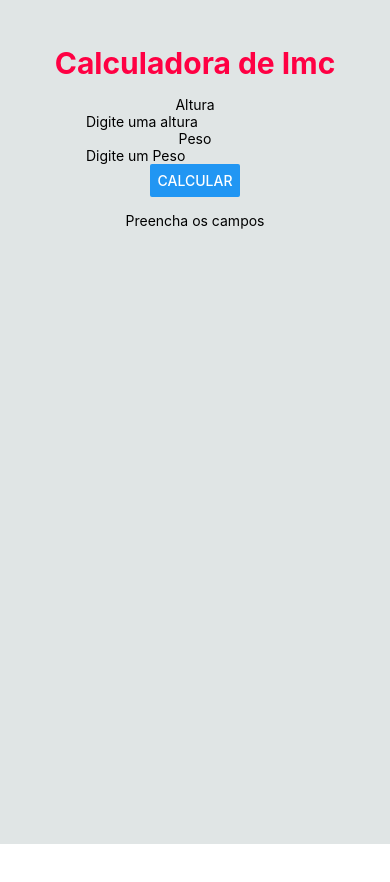
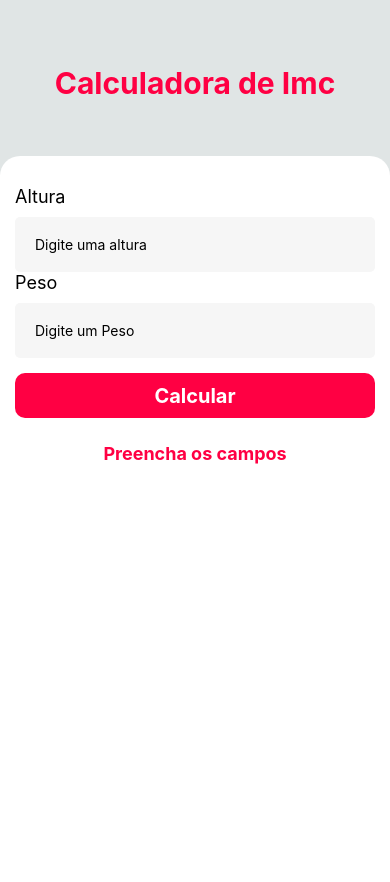
Before and after one commit to ThaysonScript/App-React-Native-Exemple, a React Native app: screen / in a window 390 px wide. Shown: the top 882 px of the page. Before the commit the page ends 844 px from the top, so only its background shows below. Built offline with nearby package versions, Linux system fonts and the light colour scheme.

Commit message:
completed - app

```diff
--- a/src/components/Form/ResultImc/index.js
+++ b/src/components/Form/ResultImc/index.js
@@ -1,13 +1,28 @@
 import React from "react";
-import { View, Text } from "react-native";
+import { View, Text, TouchableOpacity, Share } from "react-native";
 import styles from "./style";
 
 export default function ResultImc(props) {
+  const onShare = async () => {
+    const resultShare = await Share.share({
+      message: `Meu imc hoje e: ${props.resultImc}`,
+    });
+  };
   return (
     <View style={styles.boxResult}>
-        {/* imprimir resultado do calculo do imc */}
-        <Text style={styles.text}>{ props.messageResultImc }</Text>
-        <Text>{ props.resultImc }</Text>
+      <View>
+        {props.resultImc !== null ? (
+          <TouchableOpacity style={styles.boxShareButton} onPress={onShare}>
+            <Text style={styles.textShared}>Share</Text>
+          </TouchableOpacity>
+        ) : (
+          <View />
+        )}
+      </View>
+
+      {/* imprimir resultado do calculo do imc */}
+      <Text style={styles.text}>{props.messageResultImc}</Text>
+      <Text style={styles.textResult}>{props.resultImc}</Text>
     </View>
   );
 }
--- a/src/components/Form/ResultImc/style.js
+++ b/src/components/Form/ResultImc/style.js
@@ -2,11 +2,34 @@ import { StyleSheet } from 'react-native';
 
 const styles = StyleSheet.create({
     boxResult: {
+        flex: 1,
+        paddingTop: 10,
+        borderRadius: 20,
         alignItems: 'center',
-        justifyContent: 'center'
     },
     text: {
-        marginTop: 15
+        fontSize: 18,
+        color: '#ff0043',
+        fontWeight: 'bold'
+    },
+    textResult: {
+        fontSize: 30,
+        color: '#ff0043',
+        fontWeight: 'bold'
+    },
+    boxShareButton: {
+        backgroundColor: '#40E0D0',
+        paddingTop: 10,
+        paddingBottom: 10,
+        paddingLeft: 20,
+        paddingRight: 20,
+        borderRadius: 10,
+        marginBottom: 10
+    },
+    textShared: {
+        color: 'white',
+        fontSize: 18,
+        fontWeight: 'bold'
     },
 });
 
--- a/src/components/Form/index.js
+++ b/src/components/Form/index.js
@@ -1,59 +1,92 @@
 import React, { useState } from "react";
-import { View, Text, TextInput, Button } from "react-native";
+import { View, Text,
+  TextInput, TouchableOpacity,
+  Vibration, Pressable,
+  Keyboard } from "react-native";
 import ResultImc from "./ResultImc/";
 import styles from "./style";
 
 export default function Form() {
-
   // alterando estados com useState
-  const [altura, setAltura] = useState(null)
-  const [peso, setPeso] = useState(null)
-  const [messageImc, setMessageImc] = useState("Preencha os campos")
-  const [imc, setImc] = useState(null)
-  const [textButton, setTextButton] = useState("Calcular")
+  const [altura, setAltura] = useState(null);
+  const [peso, setPeso] = useState(null);
+  const [messageImc, setMessageImc] = useState("Preencha os campos");
+  const [imc, setImc] = useState(null);
+  const [textButton, setTextButton] = useState("Calcular");
+  const [errorMessage, setErrorMessage] = useState(null);
 
   function CalcularImc() {
-    let calculo = setImc((peso / (altura * altura)).toFixed(2))
-    return calculo
+    let alturaFormated = altura.replace(',', '.')
+    let calculo = setImc((peso / (alturaFormated * alturaFormated)).toFixed(2));
+    return calculo;
+  }
+
+  function Verificar() {
+    if (imc == null) {
+      Vibration.vibrate();
+      setErrorMessage("*campo obrigatorio*");
+    }
   }
 
   function ValidarCampos() {
-    if(peso !== null && altura !== null) {
+    if (peso !== null && altura !== null) {
       // calcular o imc
-      CalcularImc()
+      CalcularImc();
 
       // definir como vazio para realizar outro calculo
-      setAltura(null)
-      setPeso(null)
+      setAltura(null);
+      setPeso(null);
 
       // modificar propriedades do useState
-      setMessageImc("Seu imc e: ")
-      setTextButton("Calcular novamente")
-    }
-    else {
-      setImc(null)
-      setTextButton("Calcular")
-      setMessageImc("Preencha os campos")
+      setMessageImc("Seu imc e: ");
+      setTextButton("Calcular novamente");
+      setErrorMessage(null);
+    } else {
+      Verificar();
+      setImc(null);
+      setTextButton("Calcular");
+      setMessageImc("Preencha os campos");
     }
   }
 
   return (
-    <View>
+    <Pressable style={styles.boxForm} onPress={Keyboard.dismiss}>
       <View style={styles.form}>
-        <Text>Altura</Text>
+        <Text style={styles.formLabel}>Altura</Text>
+        <Text style={styles.errorMessage}>{errorMessage}</Text>
+
         {/* onchangetext = mudar o useState( estado ) a cada digito */}
         {/* value = definir o valor como o estado atual do setAltura */}
-        <TextInput onChangeText={setAltura} value={altura} placeholder="Digite uma altura" keyboardType="numeric" />
+        <TextInput
+          onChangeText={setAltura}
+          value={altura}
+          placeholder="Digite uma altura"
+          keyboardType="numeric"
+          style={styles.input}
+        />
 
-        <Text>Peso</Text>
-        <TextInput onChangeText={setPeso} value={peso} placeholder="Digite um Peso" keyboardType="numeric" />
+        <Text style={styles.formLabel}>Peso</Text>
+        <Text style={styles.errorMessage}>{errorMessage}</Text>
+
+        <TextInput
+          onChangeText={setPeso}
+          value={peso}
+          placeholder="Digite um Peso"
+          keyboardType="numeric"
+          style={styles.input}
+        />
 
         {/* onPress = onClick de html */}
         {/* () => ValidarCampos() == chamar funcao calcularIMC quando click button */}
-        <Button title={textButton} onPress={() => ValidarCampos()}/>
+        <TouchableOpacity
+          onPress={() => ValidarCampos()}
+          style={styles.botaoCalcular}
+        >
+          <Text style={styles.textBotao}>{textButton}</Text>
+        </TouchableOpacity>
       </View>
 
       <ResultImc messageResultImc={messageImc} resultImc={imc} />
-    </View>
+    </Pressable>
   );
 }
--- a/src/components/Form/style.js
+++ b/src/components/Form/style.js
@@ -1,9 +1,51 @@
 import { StyleSheet } from 'react-native';
 
 const styles = StyleSheet.create({
+    boxForm: {
+        width: '100%',
+        height: '100%',
+        bottom: 0,
+        backgroundColor: '#ffffff',
+        marginTop: 40,
+        borderTopLeftRadius: 20,
+        borderTopRightRadius: 20
+    },
     form: {
+        width: '100%',
+        height: 'auto',
+        marginTop: 15,
+        padding: 15
+    },
+
+    formLabel: {
+        color: '#000000',
+        fontSize: 18,
+        marginBottom: 10
+    },
+    input: {
+        width: '100%',
+        height: 55,
+        paddingLeft: 20,
+        backgroundColor: '#f6f6f6',
+        borderRadius: 5,
+    },
+    botaoCalcular: {
+        borderRadius: 10,
+        backgroundColor: '#ff0043',
+        height: 45,
+        justifyContent: 'center',
         alignItems: 'center',
-        justifyContent: 'center'
+        marginTop:15
+    },
+    textBotao: {
+        fontSize: 20,
+        color: '#ffffff',
+        fontWeight: 'bold'
+    },
+    errorMessage: {
+        fontSize: 12,
+        color: 'red',
+        fontWeight: 'bold'
     },
 });
 
--- a/src/components/Title/style.js
+++ b/src/components/Title/style.js
@@ -4,7 +4,8 @@ const styles = StyleSheet.create({
     boxTitle: {
         alignItems: 'center',
         justifyContent: 'center',
-        padding: 15
+        padding: 15,
+        marginTop: 20
     },
     text: {
         fontSize: 30,
```
